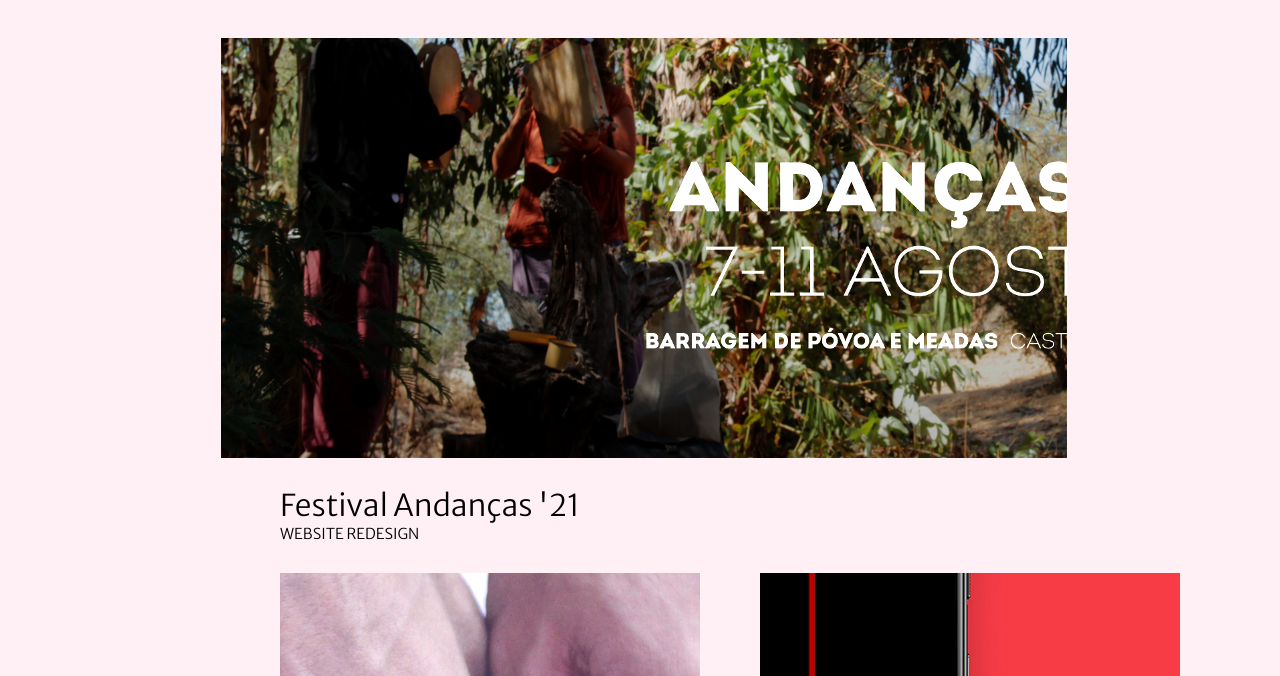
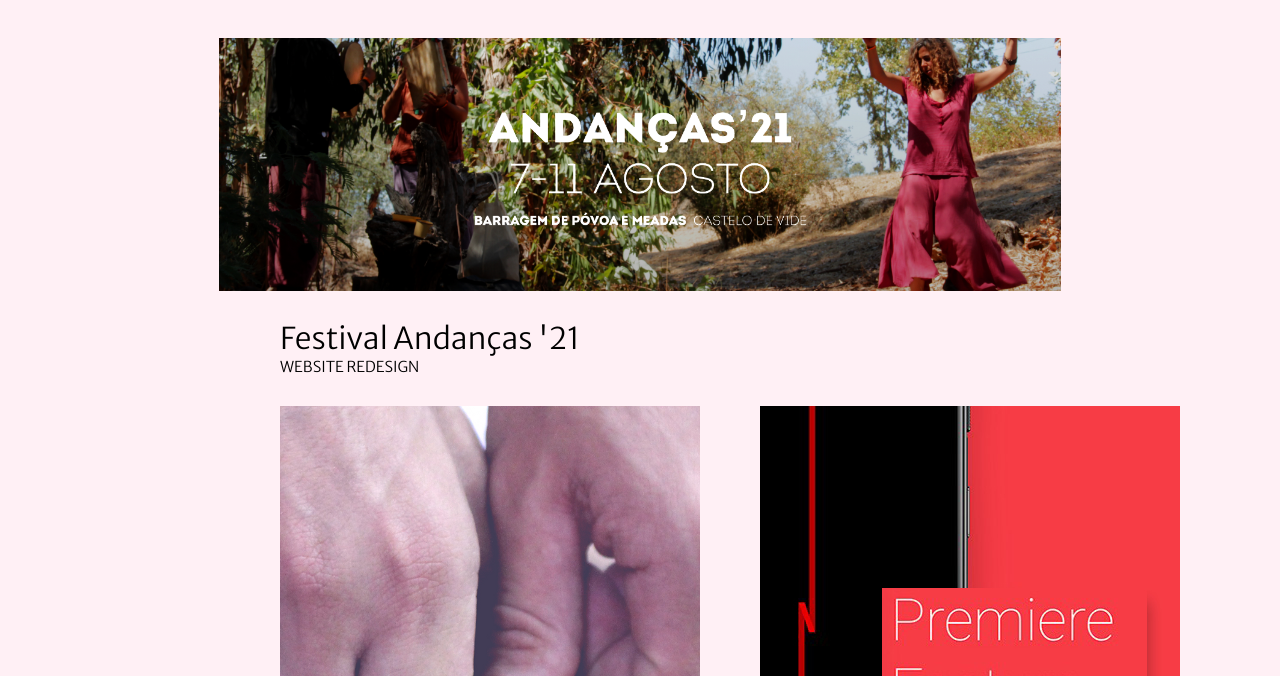
Before and after one commit to ritadomar/Portfolio-Project, a plain HTML site: page index.html in a window 1280 px wide. Shown: the part 802-1478 px from the top of the page. Drawn offline with Linux system fonts and the light colour scheme.

Commit message:
plz work

```diff
--- a/style.css
+++ b/style.css
@@ -144,7 +144,7 @@ nav h1 {
   margin: 0 250px;
 }
 
-.projects a {
+.projects img {
   width: 70%;
   object-fit: cover;
   overflow: hidden;
```
Also changed, not shown: index.html (line endings or trailing spaces).
